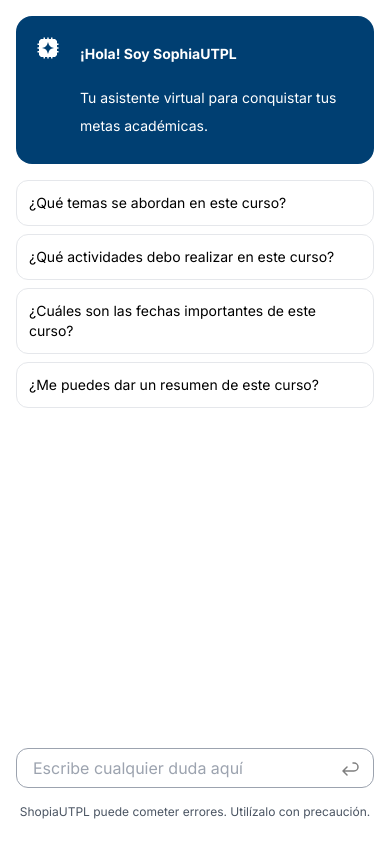
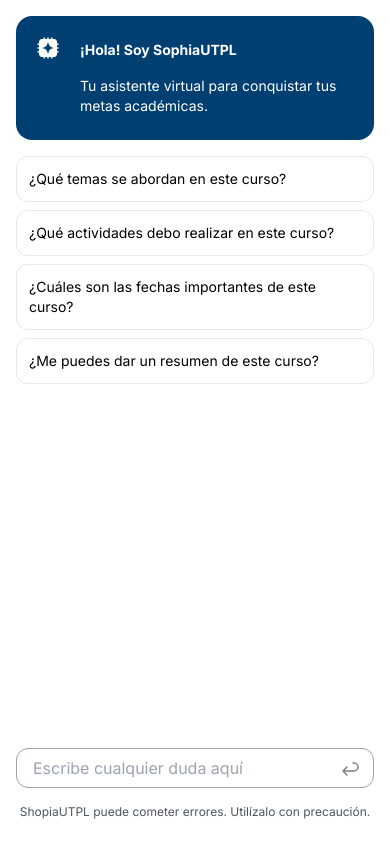
Before and after one commit to Ediloja/custom-chatbot, a Next.js app: page / in a window 390 px wide. Built offline with nearby package versions, Linux system fonts and the light colour scheme.

Commit message:
style: Ajuste de la altura de línea de la UI

```diff
--- a/app/ui/chat.tsx
+++ b/app/ui/chat.tsx
@@ -16,7 +16,7 @@ export default function Chat({ content, role }: Message) {
             <Avatar isUser={isUser} />
             <Markdown
                 className={cx(
-                    "space-y-4 py-2 leading-7",
+                    "space-y-4 py-2 md:leading-7",
                     isUser ? "font-semibold" : "",
                 )}
                 options={{
```
